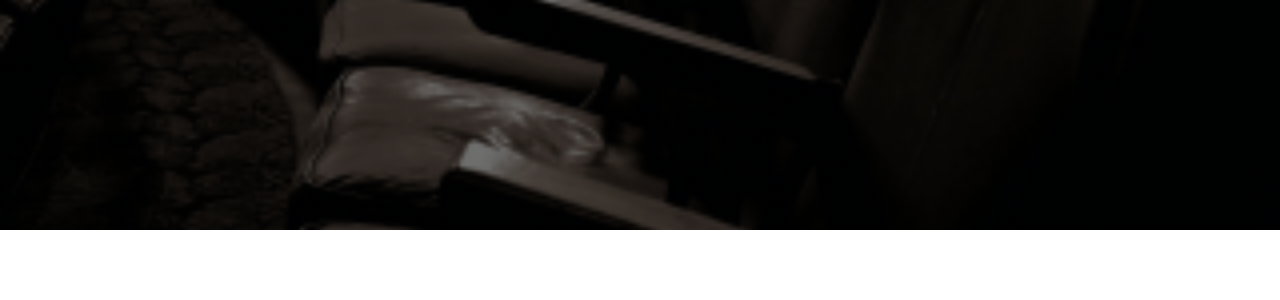
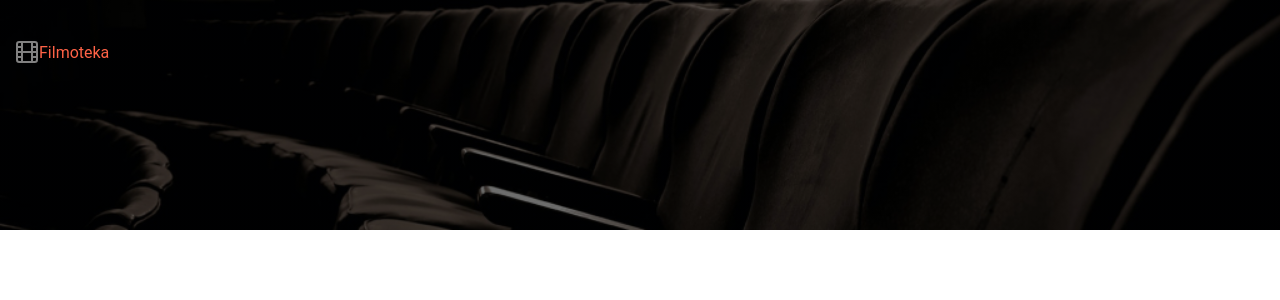
Before and after one commit to AntonTarasiuk/FIlmoteka, a React (Create React App) app: page / in a window 1280 px wide. Shown: the top 300 px of the page. Built offline with nearby package versions, Linux system fonts and the light colour scheme.

Commit message:
Added adaptive bgc pic to header

```diff
--- a/src/components/Header/Header.jsx
+++ b/src/components/Header/Header.jsx
@@ -1,12 +1,26 @@
-import React from "react";
+import React, {useLayoutEffect, useState} from "react";
 // import PropTypes from 'prop-types';
 import { HeaderMain } from "./Header.styled";
+import { Logo } from "components/Logo/Logo";
+import { Navigation } from "components/Navigation/Navigation";
 
 // import { ContactEl, ContactNumber, DeleteButton } from "./Contact.styled";
 
 export const Header = () => {
+    const [width, setWidth] = useState(0);
+    const [ratio, setRatio] = useState(0);
 
-    return <HeaderMain></HeaderMain>
+    console.log(ratio)
+    console.log(width)
+    useLayoutEffect(() => {
+        setWidth(window.innerWidth);
+        setRatio(window.devicePixelRatio)
+    }, []);
+
+    return <HeaderMain windowWidth={width} ratio={ratio}>
+        <Logo size={24}  windowWidth={width}></Logo>
+        <Navigation></Navigation>
+    </HeaderMain>
 }
 
 // Contact.propTypes = {
--- a/src/components/Header/Header.styled.jsx
+++ b/src/components/Header/Header.styled.jsx
@@ -1,6 +1,10 @@
 import styled from "@emotion/styled";
 import headerHomeMobile from "../../images/header-home-mobile.jpg"
 import headerHomeMobile2x from "../../images/header-home-mobile@2x.jpg"
+import headerHomeTablet from "../../images/header-home-tablet.jpg"
+import headerHomeTablet2x from "../../images/header-home-tablet@2x.jpg"
+import headerHomeDesktop from "../../images/header-home.jpg"
+import headerHomeDesktop2x from "../../images/header-home@2x.jpg"
 
 export const HeaderMain = styled.header`
     height: 230px;
@@ -9,15 +13,18 @@ export const HeaderMain = styled.header`
     background-size: cover;
     background-repeat: no-repeat;
     background-position: center;
+
     background-image: linear-gradient(to right, rgba(0, 0, 0, 0.56), rgba(0, 0, 0, 0.56)),
-      url(${headerHomeMobile});
-
-    @media (min-device-pixel-ratio: 2),
-    (min-resolution: 192dpi),
-    (min-resolution: 2dppx) {
-    background-image: linear-gradient(to right, rgba(0, 0, 0, 0.56), rgba(0, 0, 0, 0.56)),
-        url(${headerHomeMobile2x});
-    }
+        url(${props => {
+            if (props.width < 768) {
+                return (props.ratio > 1 ? headerHomeMobile2x : headerHomeMobile)
+            } else if (props.width >= 768 & props.width < 1024) {
+                return props.ratio > 1 ? headerHomeTablet2x : headerHomeTablet
+            } else {
+                return props.ratio > 1 ? headerHomeDesktop2x : headerHomeDesktop
+            }
+        }});
+  }
 `
     // display: flex;
     // flex-direction: column;
--- /dev/null
+++ b/src/components/Logo/Logo.jsx
@@ -0,0 +1,18 @@
+import PropTypes from 'prop-types';
+import { LogoLink } from './Logo.styled';
+import sprite from "../../images/sprite.svg"
+
+export const Logo = ({ size,  windowWidth }) => {
+    return (
+        <LogoLink href="./index.html">
+            <svg width={size} height={size}>
+                <use xlinkHref={`${sprite}#icon-logo`} />
+            </svg>
+            {windowWidth > 767 && <p>Filmoteka</p>}
+        </LogoLink>
+    )
+}
+
+Logo.propTypes = {
+    size: PropTypes.number.isRequired,
+}
--- /dev/null
+++ b/src/components/Logo/Logo.styled.jsx
@@ -0,0 +1,7 @@
+import styled from "@emotion/styled";
+
+export const LogoLink = styled.a`
+    display: flex;
+    align-items: center;
+    color: tomato;
+`
--- /dev/null
+++ b/src/components/Navigation/Navigation.jsx
@@ -0,0 +1,9 @@
+// import PropTypes from 'prop-types';
+
+export const Navigation = () => {
+    return
+}
+
+// Logo.propTypes = {
+//     size: PropTypes.number.isRequired,
+// }
```
Also changed, not shown: src/components/Navigation/Navigation.styled.jsx (added), src/components/SearchForm/SearchForm.jsx (added), src/components/SearchForm/SearchForm.styled.jsx (added), src/images/sprite.svg.
